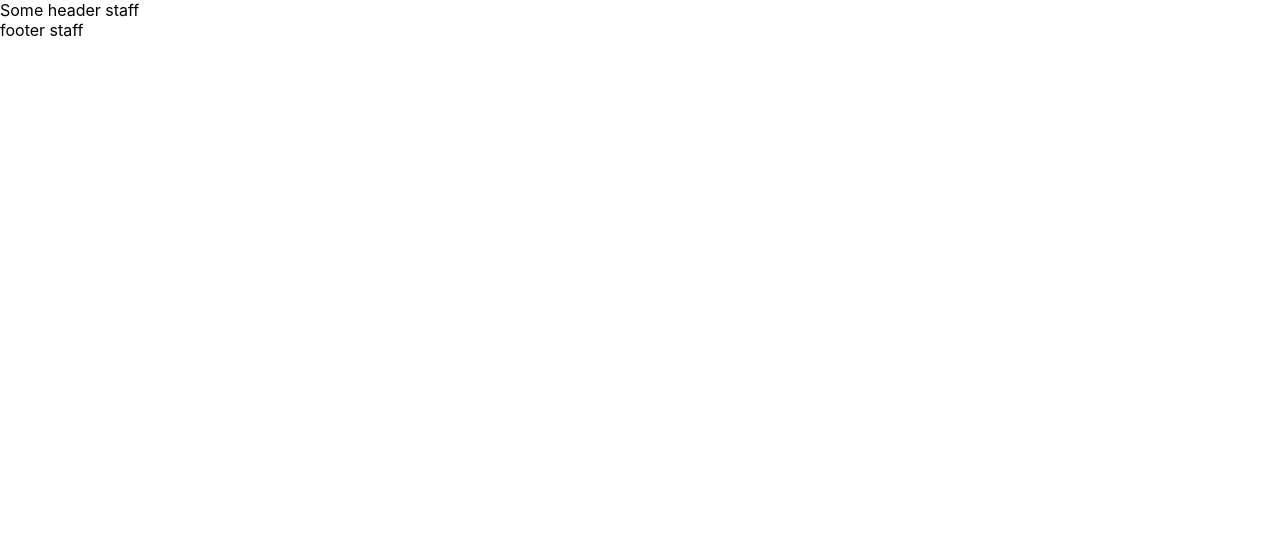
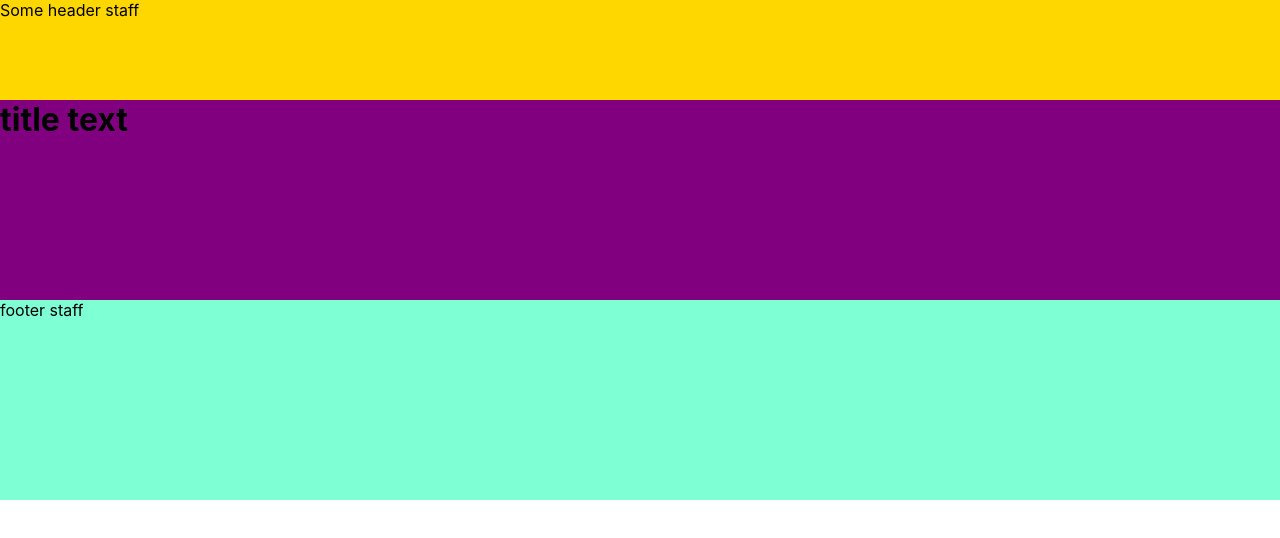
Before and after one commit to KaterinaUkr/Beetroot-progect, a React (Create React App) app in the folder my-app/: page / in a window 1280 px wide. Shown: the top 538 px of the page. Built offline with nearby package versions, Linux system fonts and the light colour scheme.

Commit message:
add examples

```diff
--- a/my-app/src/App.jsx
+++ b/my-app/src/App.jsx
@@ -1,22 +1,32 @@
-import logo from './logo.svg';
+
 import './App.scss';
 
-// import Title from './components/Title/Title';
+import Title from './components/Title/Title';
 import { Header } from './components/Header/Header'
 import { Footer } from './components/Footer/Footer'
 
-const element = (textToShow) => <div>{textToShow}</div>
+// const element = (textToShow) => <div> {textToShow} </div>
+
+// function App() {
+//   let text = 'Some text';
+//   return (
+//     <h1>{ element(text) }</h1>
+//   );
+// }
+
 
 function App() {
-
-  return (
-    <>
-      <Header></Header>
-    <main className="main">
+  let text = 'Some text';
+  return <>
+    <Header></Header>
+    <main className='main'>
+      <Title></Title>
+    </main>
     <Footer></Footer>
-    </main>
-    </>
-  );
+  </>
+  ;
 }
 
+
+
 export default App;
--- a/my-app/src/App.scss
+++ b/my-app/src/App.scss
@@ -1,38 +1,4 @@
-.App {
-  text-align: center;
+.main {
+  background-color: purple;
+  min-height: 200px;
 }
-
-.App-logo {
-  height: 40vmin;
-  pointer-events: none;
-}
-
-@media (prefers-reduced-motion: no-preference) {
-  .App-logo {
-    animation: App-logo-spin infinite 20s linear;
-  }
-}
-
-.App-header {
-  background-color: #2f3428;
-  min-height: 100vh;
-  display: flex;
-  flex-direction: column;
-  align-items: center;
-  justify-content: center;
-  font-size: calc(10px + 2vmin);
-  color: white;
-}
-
-.App-link {
-  color: #61dafb;
-}
-
-@keyframes App-logo-spin {
-  from {
-    transform: rotate(0deg);
-  }
-  to {
-    transform: rotate(360deg);
-  }
-}
--- a/my-app/src/components/Footer/Footer.jsx
+++ b/my-app/src/components/Footer/Footer.jsx
@@ -1,3 +1,5 @@
-export const Footer = () => <footer>
+import './Footer.scss'
+
+export const Footer = () => <footer className="footer">
 	footer staff
 </footer>
--- a/my-app/src/components/Footer/Footer.scss
+++ b/my-app/src/components/Footer/Footer.scss
@@ -1,4 +1,4 @@
 .footer {
 	background-color: aquamarine;
-	height: 300px;
+	height: 200px;
 }
--- /dev/null
+++ b/my-app/src/components/Header/Header.scss
@@ -0,0 +1,4 @@
+.header {
+	background-color: gold;
+	min-height: 100px;
+}
--- a/my-app/src/components/Title/Title.jsx
+++ b/my-app/src/components/Title/Title.jsx
@@ -1,6 +1,10 @@
 import './Title.scss'
 
-export const Title = () => <h1>title text</h1>
+export const Title = () => <h1 className='title'> title text </h1>
+
+// export function Title() {
+// 	return <h1> title text </h1>
+// }
 
 
 export default Title;
--- a/my-app/src/components/Title/Title.scss
+++ b/my-app/src/components/Title/Title.scss
@@ -0,0 +1,3 @@
+.title {
+	margin: 0;
+}
```
Also changed, not shown: my-app/src/components/Header/Header.jsx (+6 -2 lines).
